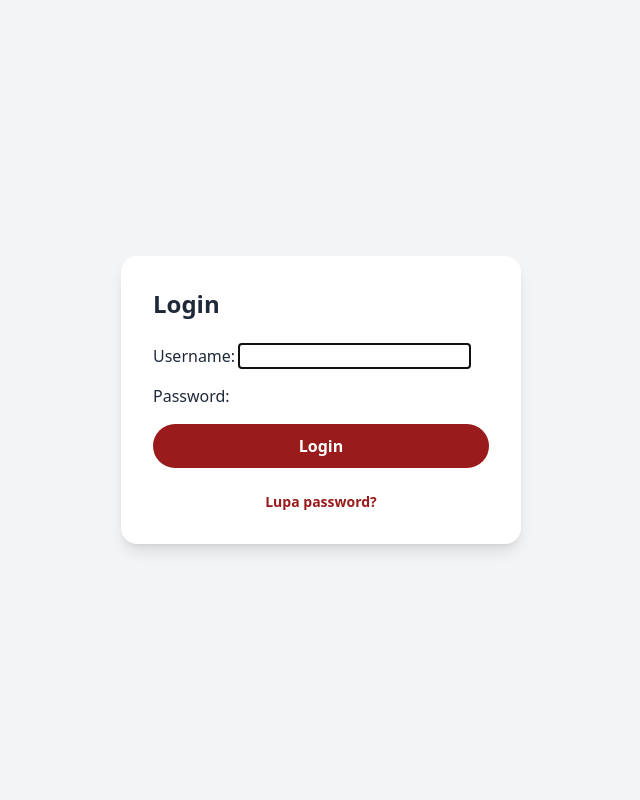
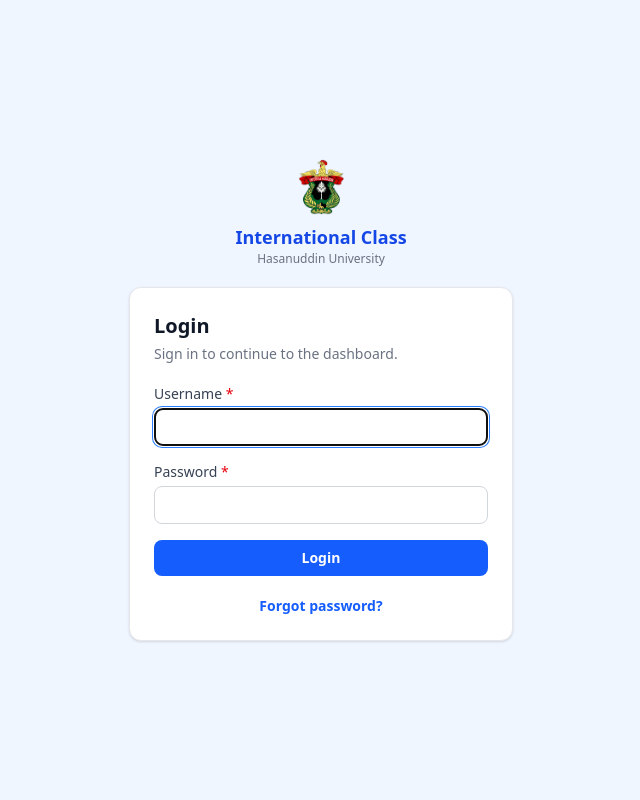
Before and after one commit to NitoCoding/webinternasional-django, a Django app: page /login/?next=/dashboard/users/1/delete/ in a window 1280 px wide. Shown: the whole page, without its empty margins (319-959 px from the left). Run offline with Django 5.2, Linux system fonts and the light colour scheme; data that the repository does not hold is empty; some libraries are stand-ins or nearby versions.

Commit message:
Translate user-facing strings to English and restyle auth templates

```diff
--- a/apps/accounts/forms.py
+++ b/apps/accounts/forms.py
@@ -1,5 +1,10 @@
 from django import forms
-from django.contrib.auth.forms import PasswordChangeForm
+from django.contrib.auth.forms import (
+    AuthenticationForm,
+    PasswordChangeForm,
+    PasswordResetForm,
+    SetPasswordForm,
+)
 from django.contrib.auth.password_validation import validate_password
 
 from apps.academic.models import Student
@@ -16,7 +21,31 @@ class StyledMixin:
             field.widget.attrs.setdefault("class", INPUT_CLASS)
 
 
-class RegisterForm(StyledMixin, forms.ModelForm):
+AUTH_INPUT_CLASS = "w-full px-4 py-2 border border-gray-300 rounded-lg text-sm focus:ring-2 focus:ring-blue-500 focus:border-blue-500"
+
+
+class AuthStyledMixin:
+    """Gaya input halaman auth: border abu dan fokus biru, sama dengan dashboard."""
+
+    def __init__(self, *args, **kwargs):
+        super().__init__(*args, **kwargs)
+        for field in self.fields.values():
+            field.widget.attrs.setdefault("class", AUTH_INPUT_CLASS)
+
+
+class LoginForm(AuthStyledMixin, AuthenticationForm):
+    pass
+
+
+class StyledPasswordResetForm(AuthStyledMixin, PasswordResetForm):
+    pass
+
+
+class StyledSetPasswordForm(AuthStyledMixin, SetPasswordForm):
+    pass
+
+
+class RegisterForm(AuthStyledMixin, forms.ModelForm):
     password1 = forms.CharField(label="Password", strip=False, widget=forms.PasswordInput)
     password2 = forms.CharField(label="Confirm password", strip=False, widget=forms.PasswordInput)
 
--- a/apps/accounts/urls.py
+++ b/apps/accounts/urls.py
@@ -2,13 +2,17 @@ from django.contrib.auth import views as auth_views
 from django.urls import path
 
 from . import views
+from .forms import StyledPasswordResetForm, StyledSetPasswordForm
 
 urlpatterns = [
     path("register/", views.register, name="register"),
     path("profile/", views.profile, name="profile"),
     path(
         "password-reset/",
-        auth_views.PasswordResetView.as_view(template_name="registration/password_reset_form.html"),
+        auth_views.PasswordResetView.as_view(
+            template_name="registration/password_reset_form.html",
+            form_class=StyledPasswordResetForm,
+        ),
         name="password_reset",
     ),
     path(
@@ -18,7 +22,10 @@ urlpatterns = [
     ),
     path(
         "reset/<uidb64>/<token>/",
-        auth_views.PasswordResetConfirmView.as_view(template_name="registration/password_reset_confirm.html"),
+        auth_views.PasswordResetConfirmView.as_view(
+            template_name="registration/password_reset_confirm.html",
+            form_class=StyledSetPasswordForm,
+        ),
         name="password_reset_confirm",
     ),
     path(
--- a/apps/dashboard/dashboard_stats.py
+++ b/apps/dashboard/dashboard_stats.py
@@ -174,11 +174,11 @@ def student_summary(nim, today=None):
         return {"ok": False, **base}
     rows = result["rows"]
     if not rows:
-        return {"ok": False, "message": "Data transkrip tidak ditemukan", "from_cache": result["from_cache"]}
+        return {"ok": False, "message": "Transcript data not found", "from_cache": result["from_cache"]}
 
     angkatan = _to_int(result.get("angkatan")) or _to_int(angkatan_from_nim(nim))
     if not angkatan:
-        return {"ok": False, "message": "Angkatan mahasiswa tidak diketahui", "from_cache": result["from_cache"]}
+        return {"ok": False, "message": "Student cohort is unknown", "from_cache": result["from_cache"]}
 
     semester = student_semester_summary(angkatan, today)
     sks_lulus = sum(_to_int(r["sks"]) for r in rows if r["huruf"] in PASSING_GRADES)
--- a/config/urls.py
+++ b/config/urls.py
@@ -4,9 +4,11 @@ from django.contrib import admin
 from django.contrib.auth import views as auth_views
 from django.urls import include, path
 
+from apps.accounts.forms import LoginForm
+
 urlpatterns = [
     path("admin/", admin.site.urls),
-    path("login/", auth_views.LoginView.as_view(template_name="registration/login.html"), name="login"),
+    path("login/", auth_views.LoginView.as_view(template_name="registration/login.html", authentication_form=LoginForm), name="login"),
     path("logout/", auth_views.LogoutView.as_view(), name="logout"),
     path("", include("apps.accounts.urls")),
     path("dashboard/", include("apps.dashboard.urls")),
--- /dev/null
+++ b/templates/auth/_field.html
@@ -0,0 +1,9 @@
+{% comment %}Satu field form auth: label, input, help text, dan error.{% endcomment %}
+<div class="space-y-1">
+  <label for="{{ field.id_for_label }}" class="block text-sm font-medium text-gray-700">
+    {{ field.label }}{% if field.field.required %} <span class="text-red-600">*</span>{% endif %}
+  </label>
+  {{ field }}
+  {% if field.help_text %}<p class="text-xs text-gray-500">{{ field.help_text|safe }}</p>{% endif %}
+  {% for error in field.errors %}<p class="text-xs text-red-600">{{ error }}</p>{% endfor %}
+</div>
--- /dev/null
+++ b/templates/auth/_form_errors.html
@@ -0,0 +1,6 @@
+{% comment %}Error yang tidak terkait satu field, misalnya login salah.{% endcomment %}
+{% if form.non_field_errors %}
+<div class="mb-4 rounded-lg bg-red-100 text-red-800 px-4 py-2 text-sm space-y-1">
+  {% for error in form.non_field_errors %}<p>{{ error }}</p>{% endfor %}
+</div>
+{% endif %}
--- a/templates/auth/base.html
+++ b/templates/auth/base.html
@@ -7,23 +7,27 @@
   <link rel="icon" type="image/png" href="{% static 'images/logoUnhas.png' %}">
   <link href="https://cdn.jsdelivr.net/npm/daisyui@5" rel="stylesheet" type="text/css">
   <script src="https://cdn.jsdelivr.net/npm/@tailwindcss/browser@4"></script>
-  <style type="text/tailwindcss">
-    @theme {
-      --color-redPrimary: #991b1b;
-      --color-bluePrimary: #1e40af;
-    }
-  </style>
 </head>
-<body class="min-h-full bg-gray-100 text-gray-800">
+<body class="min-h-full bg-blue-50 antialiased text-gray-800">
   <div class="min-h-screen flex flex-col items-center justify-center px-4 py-10">
+    <div class="w-full {% block card_width %}max-w-sm{% endblock %}">
+      <div class="flex flex-col items-center mb-5">
+        <img src="{% static 'images/logoUnhas.png' %}" alt="Logo Universitas Hasanuddin" class="h-14 w-14 object-contain mb-2">
+        <p class="text-lg font-bold text-blue-700">International Class</p>
+        <p class="text-xs text-gray-500">Hasanuddin University</p>
+      </div>
 
-    <div class="w-full max-w-md">
       {% if messages %}
       <div class="space-y-2 mb-4">
-        {% for m in messages %}<div class="bg-green-100 text-green-800 rounded-lg px-4 py-2 text-sm">{{ m }}</div>{% endfor %}
+        {% for m in messages %}
+        <div class="rounded-lg px-4 py-2 text-sm {% if m.level_tag == 'error' %}bg-red-100 text-red-800{% else %}bg-green-100 text-green-800{% endif %}">{{ m }}</div>
+        {% endfor %}
       </div>
       {% endif %}
-      {% block content %}{% endblock %}
+
+      <div class="bg-white rounded-xl border border-gray-200 shadow-sm p-6">
+        {% block content %}{% endblock %}
+      </div>
     </div>
   </div>
 </body>
--- a/templates/dashboard/student/calendar.html
+++ b/templates/dashboard/student/calendar.html
@@ -15,7 +15,7 @@
       {% empty %}
       <div class="py-10 text-center">
         <p class="text-sm font-semibold text-gray-900">No upcoming events</p>
-        <p class="text-xs text-gray-500 mt-1">Agenda akademik yang akan datang akan muncul di sini.</p>
+        <p class="text-xs text-gray-500 mt-1">Upcoming academic agenda items will appear here.</p>
       </div>
       {% endfor %}
     </div>
--- a/templates/partials/footer.html
+++ b/templates/partials/footer.html
@@ -27,7 +27,7 @@
 
     <nav class="space-y-4">
       <h3 class="font-semibold text-lg">Quick Links</h3>
-      <a href="https://neosia.unhas.ac.id/login" class="block hover:text-gray-300">Portal Mahasiswa</a>
+      <a href="https://neosia.unhas.ac.id/login" class="block hover:text-gray-300">Student Portal</a>
       <a href="https://journal.unhas.ac.id/" class="block hover:text-gray-300">Jurnal</a>
       <a href="https://sikola-v2.unhas.ac.id/login/index.php" class="block hover:text-gray-300">Sikola</a>
     </nav>
--- a/templates/registration/login.html
+++ b/templates/registration/login.html
@@ -1,20 +1,18 @@
 {% extends "auth/base.html" %}
 {% block title %}Login - International Class{% endblock %}
 {% block content %}
-<section class="container mx-auto px-6 py-16 max-w-md">
-  <div class="bg-white rounded-2xl shadow-lg p-8">
-    <h1 class="text-2xl font-bold text-gray-800 mb-6">Login</h1>
+<h1 class="text-xl font-bold text-gray-900 mb-1">Login</h1>
+<p class="text-sm text-gray-500 mb-5">Sign in to continue to the dashboard.</p>
+{% include "auth/_form_errors.html" %}
 <form method="post" class="space-y-4">
   {% csrf_token %}
-      {{ form.as_p }}
-      <button type="submit" class="w-full px-6 py-2.5 text-white bg-redPrimary rounded-full font-semibold hover:bg-redPrimary/90">Login</button>
+  {% for field in form %}{% include "auth/_field.html" %}{% endfor %}
+  <button type="submit" class="w-full py-2 text-sm font-semibold rounded-lg bg-blue-600 hover:bg-blue-700 text-white">Login</button>
 </form>
-    <div class="mt-6 text-sm text-center text-gray-600 space-y-2">
-      <p><a href="{% url 'password_reset' %}" class="text-redPrimary font-semibold hover:underline">Lupa password?</a></p>
+<div class="mt-5 text-sm text-center text-gray-600 space-y-2">
+  <p><a href="{% url 'password_reset' %}" class="text-blue-600 hover:underline font-semibold">Forgot password?</a></p>
   {% if allow_register %}
-      <p>Don't have an account? <a href="{% url 'register' %}" class="text-redPrimary font-semibold hover:underline">Register</a></p>
+  <p>Don't have an account? <a href="{% url 'register' %}" class="text-blue-600 hover:underline font-semibold">Register</a></p>
   {% endif %}
 </div>
-  </div>
-</section>
 {% endblock %}
```
Also changed, not shown: apps/academic/sipakamase.py (+7 -7 lines), apps/academic/student_data.py (+10 -10 lines), templates/registration/password_reset_complete.html (+3 -7 lines), templates/registration/password_reset_confirm.html (+7 -9 lines), templates/registration/password_reset_done.html (+4 -8 lines), templates/registration/password_reset_form.html (+10 -13 lines), templates/registration/register.html (+10 -11 lines). Lines whose indentation alone changed are shown as unchanged.
